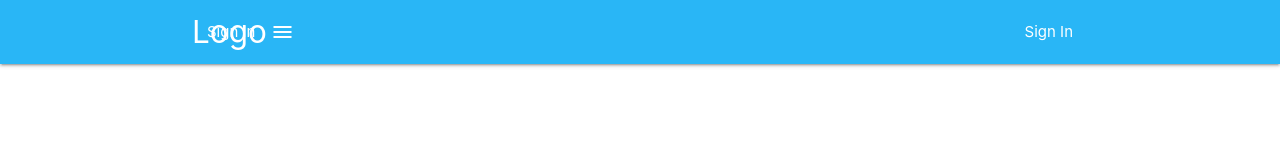
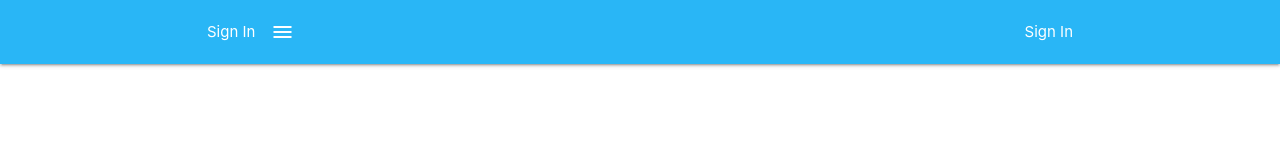
Before and after one commit to hugorbs/ESS-FRONTEND, a website: page index.html in a window 1280 px wide. Shown: the top 160 px of the page. Drawn offline with nearby package versions, Linux system fonts and the light colour scheme; some packages are replaced by stand-ins of ours; a script that the page names is missing.

Commit message:
removing logo from navbar

```diff
--- a/public/views/navbar.html
+++ b/public/views/navbar.html
@@ -16,7 +16,7 @@
 </script>
 
 <nav class="light-blue lighten-1" role="navigation" ng-controller="MainCtrl">
-  <div class="nav-wrapper container"><a id="logo-container" href="#" class="brand-logo">Logo</a>
+  <div class="nav-wrapper container">
     <ul class="right hide-on-med-and-down">
       <li><a class="modal-trigger" href="#modal1" ng-show="!isLoggedIn">Sign In</a></li>
       <li><a ng-click="logOut()" ng-show="isLoggedIn">logOut</a></li>
```
